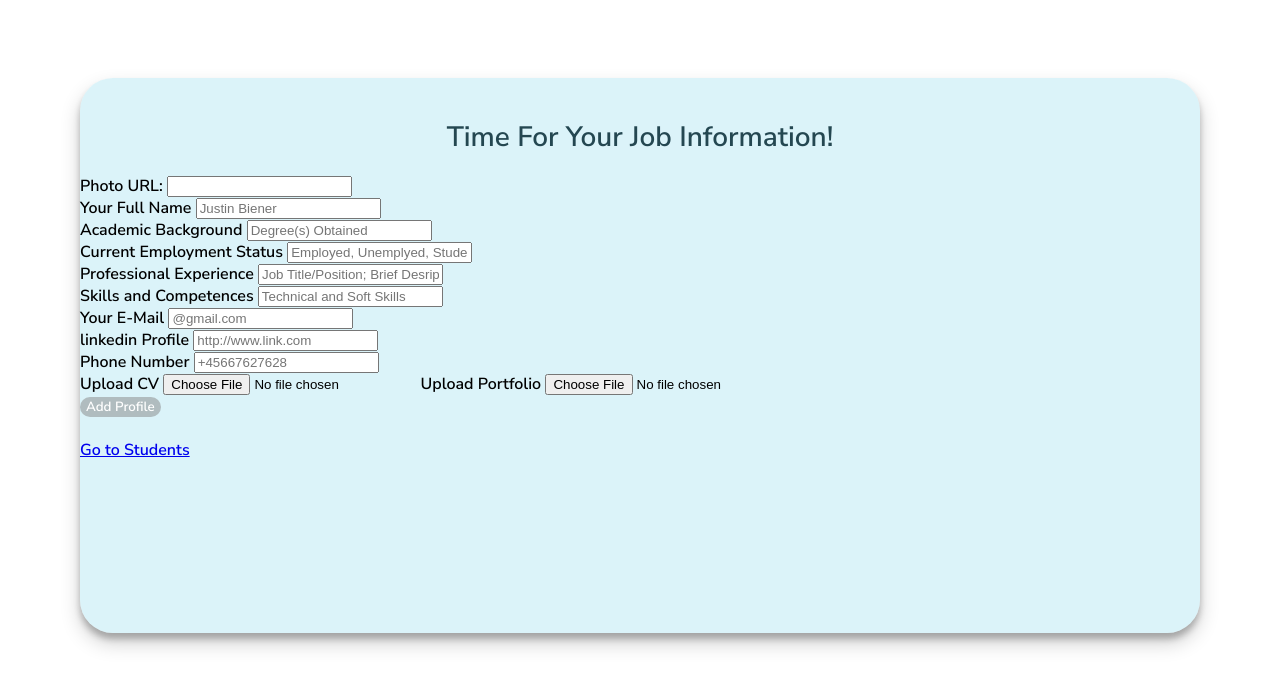
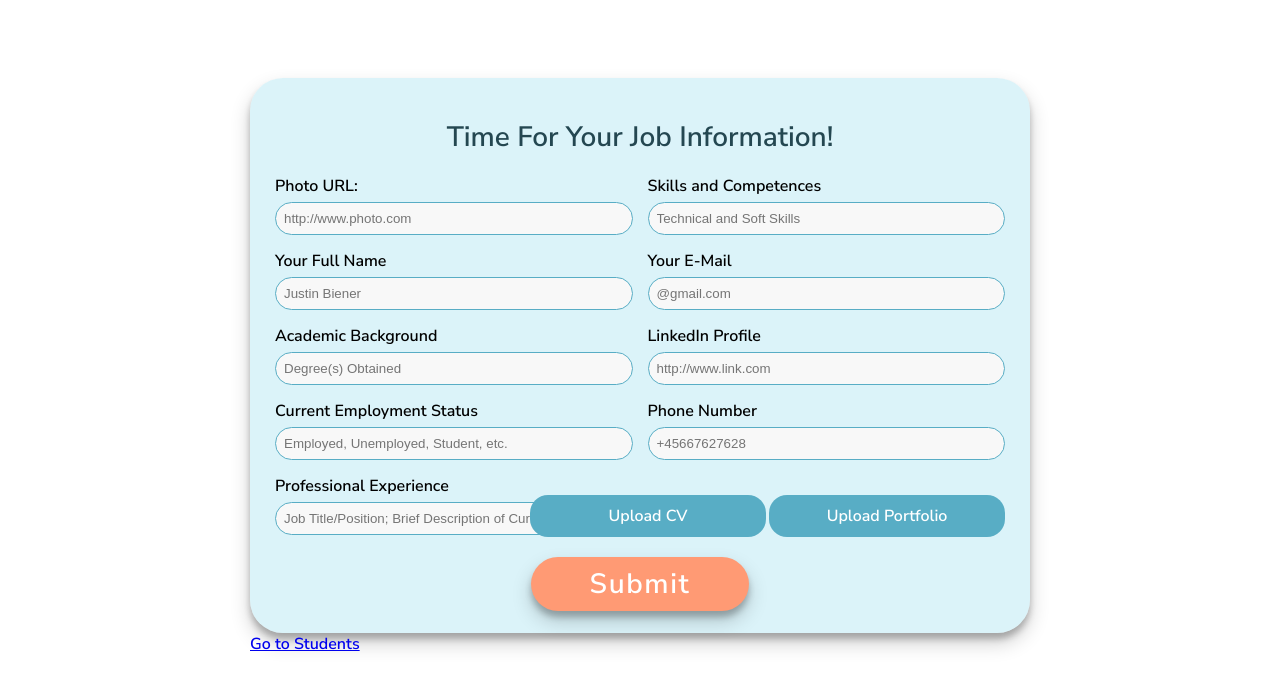
Before and after one commit to mariiaipatova/ReDi_Alumni, a plain HTML site: page page_3_leaveCV.html in a window 1280 px wide. Shown: the part 124-800 px from the top of the page. Drawn offline with Linux system fonts and the light colour scheme.

Commit message:
formatted page 3 - not responsive :(

```diff
--- a/page_3_leaveCV.html
+++ b/page_3_leaveCV.html
@@ -19,42 +19,63 @@
   </header>
   <div class="form-container">
     <h1>Time For Your Job Information!</h1>
-
     <form id="profileForm">
+      <div class="form-columns">
+        <div class="form-column">
+          <div class="form-group">
             <label for="photo" accept=".jpg, .png">Photo URL:</label>
-      <input type="url" id="photo" required>
-      <br>
+            <input type="url" id="photo" required placeholder="http://www.photo.com">
+          </div>
+          <div class="form-group">
             <label for="name">Your Full Name</label>
             <input type="text" id="name" required placeholder="Justin Biener">
-      <br>
+          </div>
+          <div class="form-group">
             <label for="academicBackground">Academic Background</label>
             <input type="text" id="academicBackground" required placeholder="Degree(s) Obtained">
-      <br>
+          </div>
+          <div class="form-group">
             <label for="employmentStatus">Current Employment Status</label>
-      <input type="text" id="employmentStatus" required placeholder="Employed, Unemplyed, Student, etc.">
-      <br>
+            <input type="text" id="employmentStatus" required placeholder="Employed, Unemployed, Student, etc.">
+          </div>
+          <div class="form-group">
             <label for="experience">Professional Experience</label>
-      <input type="url" id="experience" placeholder="Job Title/Position; Brief Desription of Current Role">
-      <br>
+            <input type="text" id="experience" placeholder="Job Title/Position; Brief Description of Current Role">
+          </div>
+        </div>
+        <div class="form-column">
+          <div class="form-group">
             <label for="skills">Skills and Competences</label>
             <input type="text" id="skills" required placeholder="Technical and Soft Skills">
-      <br>
+          </div>
+          <div class="form-group">
             <label for="e-mail">Your E-Mail</label>
             <input type="email" id="e-mail" required placeholder="@gmail.com">
-      <br>
-      <label for="linkedin">linkedin Profile</label>
+          </div>
+          <div class="form-group">
+            <label for="linkedin">LinkedIn Profile</label>
             <input type="url" id="linkedin" required placeholder="http://www.link.com">
-      <br>
+          </div>
+          <div class="form-group">
             <label for="phone">Phone Number</label>
             <input type="text" id="phone" required placeholder="+45667627628">
-      <br>
-      <label for="cvUpload">Upload CV</label>
+          </div>
+        </div>
+      </div>
+      <div class="button-container">
+        <div class="form-upload">
+          <label for="cvUpload" class="label-as-button">Upload CV</label>
           <input type="file" id="cvUpload" accept=".pdf, .doc, .docx">
+        </div>
+        <div class="form-upload">
+          <label for="portfolioUpload" class="label-as-button">Upload Portfolio</label>
+          <input type="file" id="portfolioUpload" accept=".pdf, .doc, .docx">
+        </div>
+      </div>
 
-      <label for="portfolioUpload">Upload Portfolio</label>
-      <input type="file" id="portfolioUpload" accept=".pdf, .doc, .docx">
-<br>
-      <button type="button" onclick="addProfile()">Add Profile</button>
+    <div class="submit-button">
+      <button type="button" onclick="addProfile()">Submit</button>
+    </div>
     </form>
     <br>
     <a href="page_4_meetOurStudents.html">Go to Students</a>
--- a/style.css
+++ b/style.css
@@ -1,14 +1,14 @@
 html {
-  max-width: auto;
-  height: auto;
+  max-width: 100%;
+  height: 100%;
 }
 body {
   margin: 0;
-    font-family: 'Nunito Sans', Arial, sans-serif;
+  font-family: "Nunito Sans", Arial, sans-serif;
 }
-  main{
+main {
   padding-top: 100px;
-    padding-left: 50px ;
+  padding-left: 50px;
   padding-bottom: 300px;
   padding-right: 50px;
   text-align: center;
@@ -24,13 +24,11 @@ font-weight: 800;
   color: rgba(255, 255, 255, 1);
 }
 
-
-h2{
+h2 {
   font-size: 28px;
   font-weight: 800;
   color: rgba(255, 255, 255, 1);
 }
-
 
 header {
   background-color: rgba(255, 255, 255, 1);
@@ -56,7 +54,7 @@ h2{
 
 button {
   background-color: rgba(134, 134, 134, 0.5);
-    font-family: 'Nunito Sans', Arial, sans-serif;
+  font-family: "Nunito Sans", Arial, sans-serif;
   color: rgba(255, 255, 255, 1);
   border-radius: 20px;
   border: none;
@@ -87,7 +85,7 @@ h2{
 }
 
 .profilesGrid {
-    display:grid;
+  display: grid;
   overflow-x: scroll;
 }
 
@@ -102,15 +100,49 @@ h2{
 }
 
 .form-container {
+  display: block;
   margin-top: 20px;
-    margin-right: 80px;
-    margin-left: 80px;
+  margin-right: 250px;
+  margin-left: 250px;
+  font-weight: 400;
   border-color: rgba(184, 231, 244, 0.5);
   background-color: rgba(184, 231, 244, 0.5);
   border-radius: 33px;
   max-width: 1996px;
   height: 555px;
   box-shadow: rgba(0, 0, 0, 0.19) 0px 10px 20px, rgba(0, 0, 0, 0.23) 0px 6px 6px;
+}
+.form-columns {
+  display: flex;
+  justify-content: space-between;
+  padding-left: 10px;
+  padding-right: 25px;
+}
+
+.form-column {
+  padding-left: 15px;
+  flex: 1;
+}
+.form-group {
+  display: flex;
+  flex-direction: column;
+  margin-bottom: 15px;
+}
+
+.form-group label {
+  display: block;
+  margin-bottom: 5px;
+}
+
+.form-group input {
+  max-width: auto;
+  max-height: 66px;
+  width: 100%;
+  padding: 8px;
+  box-sizing: border-box;
+  border: 1px solid #58adc5;
+  border-radius: 18px;
+  background-color: #f8f8f8;
 }
 
 .form-container h1 {
@@ -120,10 +152,88 @@ h2{
   padding-top: 40px;
 }
 
+input[type="file"] {
+  display: none;
+}
 
+.label-as-button {
+  display: inline-block;
+  width: 206px;
+  max-height: 44px;
+  padding: 10px 15px;
+  background-color: #58ADC5;
+  color: white;
+  text-align: center;
+  border-radius: 18px;
+  cursor: pointer;
+  font-weight: 400;
+  font-size: 16px;
+}
+
+.button-container {
+  display: flex;
+  justify-content: right;
+  align-items: right;
+  margin-top: -55px; /* Adjust margin as needed */
+  margin-bottom: 20px;
+  margin-right: 25px;
+}
+
+.button-container .form-upload:first-child {
+  padding-right: 3px;
+}
+
+.form-upload {
+  display: flex;
+  flex-direction: column;
+  align-items: flex-start;
+}
+.submit-button button {
+  display:inline-block;
+  width: 218px;
+  max-height: 66px;
+  padding: 8px 8px;
+  background-color: #FF9A74;
+  color: white;
+  text-align: center;
+  letter-spacing: .1rem;
+  border-radius: 30px;
+  cursor: pointer;
+  font-weight: 600;
+  font-size: 28px;
+  box-shadow: rgba(0, 0, 0, 0.19) 0px 10px 20px, rgba(0, 0, 0, 0.23) 0px 6px 6px;
+}
+
+.submit-button {
+  display: flex;
+  justify-content: center;
+
+}
 
 /* Responsive Styles */
 @media screen and (max-width: 768px) {
+  .form-columns {
+    flex-direction: column;
+  }
+
+  .form-upload {
+    flex: 1;
+    margin-right: 0;
+  }
+  .label-as-button {
+    width: 100%; /* Make the button fill the width on smaller screens */
+  }
+
+  .button-container {
+    justify-content: center; /* Center the button on smaller screens */
+    margin-top: -25px; /* Adjust margin as needed */
+    margin-right: 0;
+  }
+
+  .button-container .form-upload {
+    margin-right: 0;
+  }
+
   header {
     padding: 10px; /* Adjust padding for smaller screens */
   }
@@ -136,5 +246,3 @@ h2{
     max-width: 100%; /* Make the button fill the width on smaller screens */
   }
 }
-
-  /* Add more media queries as needed for different screen sizes */
```
Lines whose indentation alone changed are shown as unchanged.
